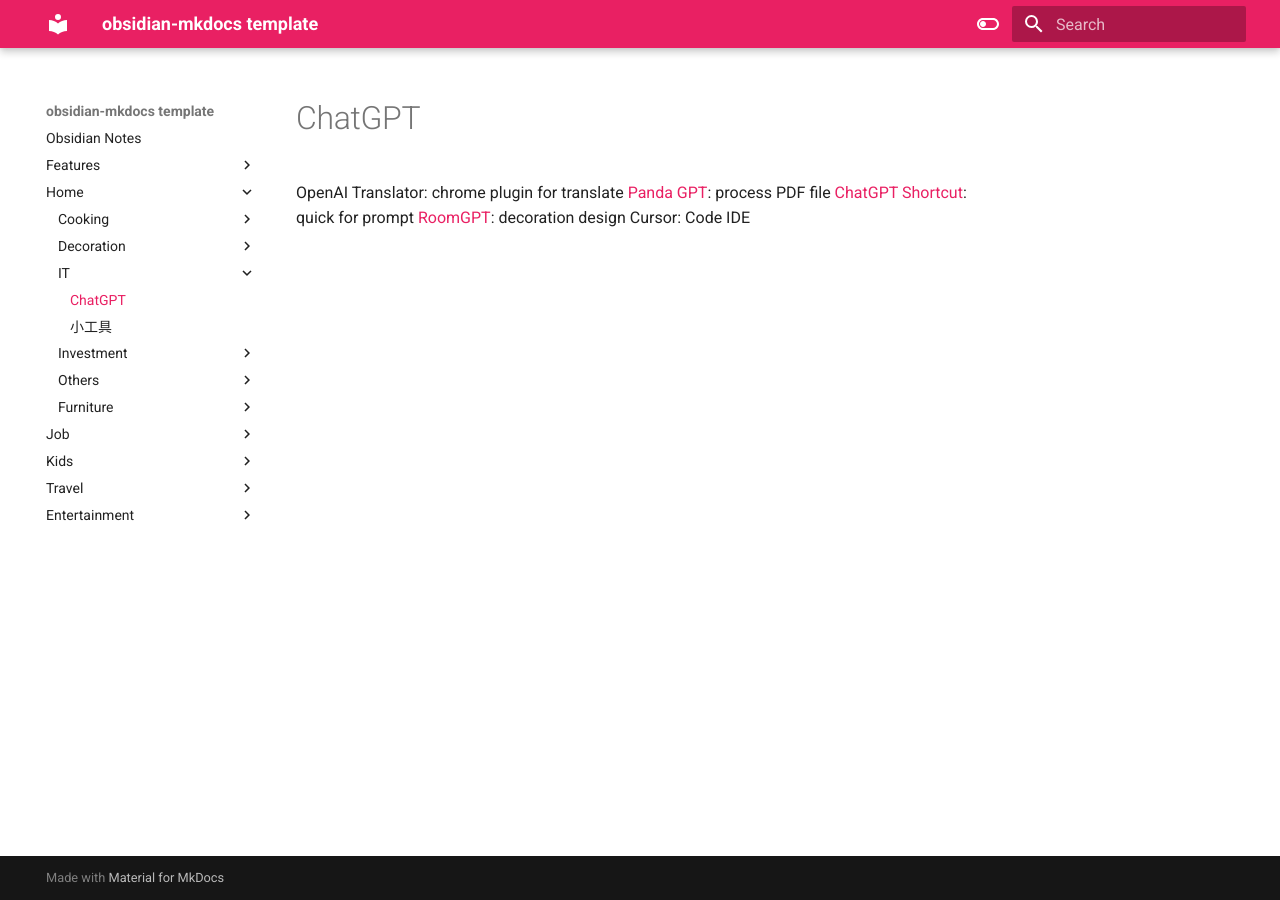
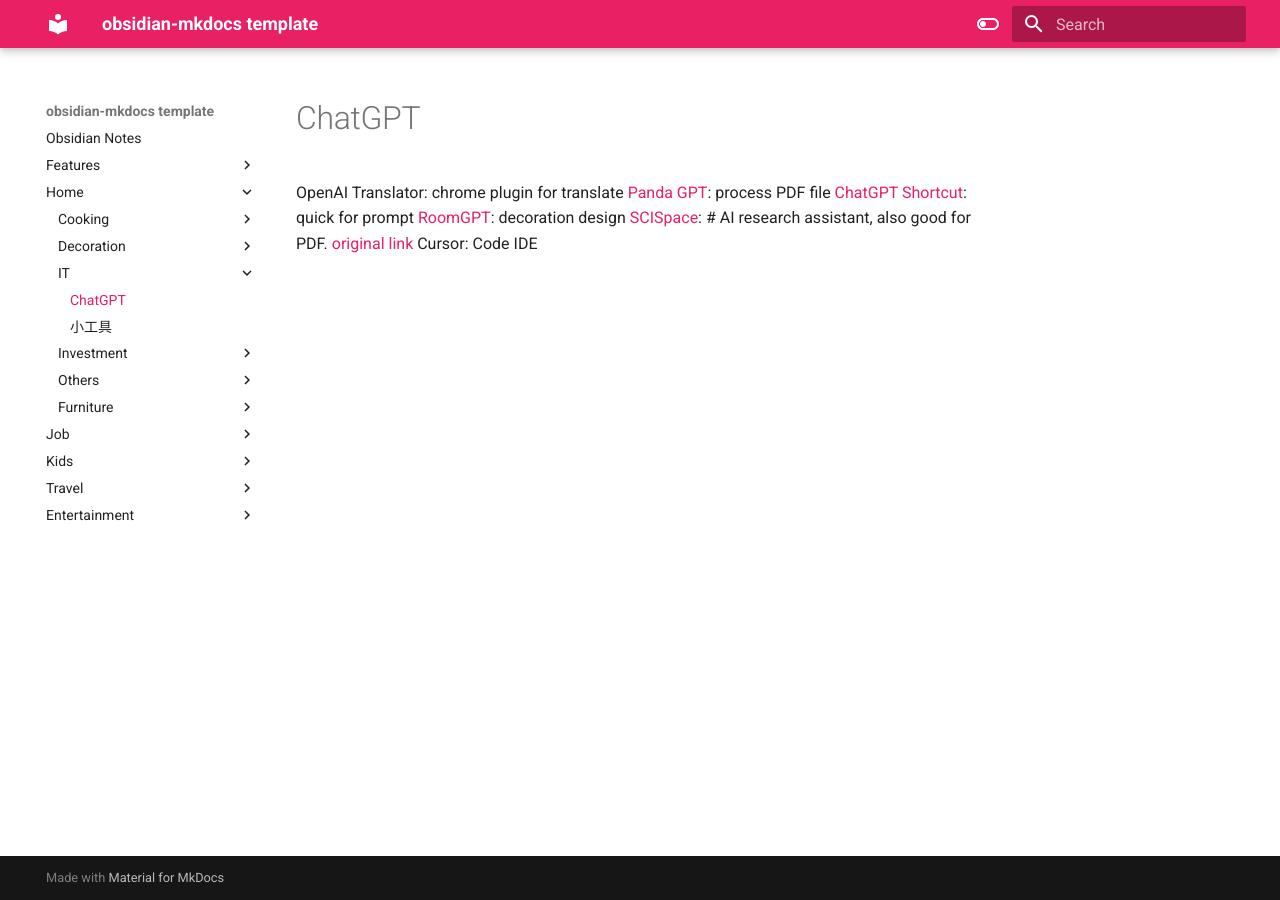
Before and after one commit to macsymgit/obsidian, an MkDocs documentation site: the page built from docs/Home/IT/ChatGPT.md, in a window 1280 px wide. Built offline with MkDocs 1.6.1 and Material for MkDocs 9.7.7, drawn with Linux system fonts in a browser that asks for light colours.

Commit message:
vault backup: 2023-04-01 16:11:34

```diff
--- a/docs/Home/IT/ChatGPT.md
+++ b/docs/Home/IT/ChatGPT.md
@@ -2,4 +2,5 @@
 [Panda GPT](https://www.pandagpt.io/): process PDF file
 [ChatGPT Shortcut](https://ai.newzone.top/en/): quick for prompt
 [RoomGPT](https://www.roomgpt.io/):  decoration design
+[SCISpace](https://typeset.io/): # AI research assistant, also good for PDF. [original link](https://scispace.com/)
 Cursor:  Code IDE
```
